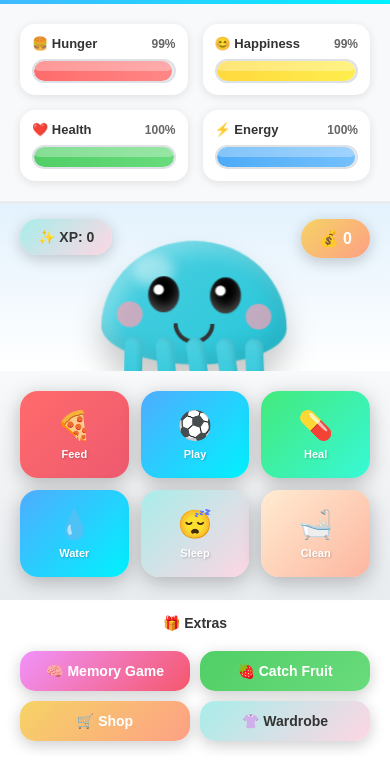
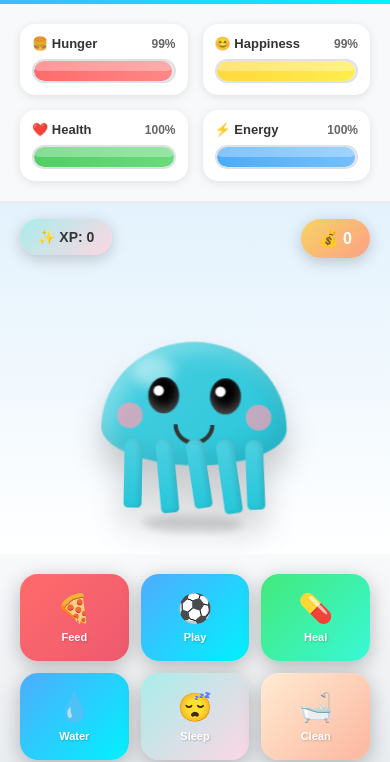
Before and after one commit to cryko98/wobbles, a plain HTML site: page index.html in a window 390 px wide. Shown: the part 88-850 px from the top of the page. Drawn offline with Linux system fonts and the light colour scheme.

Commit message:
Update index.html

```diff
--- a/index.html
+++ b/index.html
@@ -24,25 +24,25 @@
             background: linear-gradient(135deg, #667eea 0%, #764ba2 100%);
             display: flex;
             justify-content: center;
-            align-items: flex-start; /* Changed from center */
+            align-items: flex-start; /* Default for mobile */
             min-height: 100vh;
-            height: 100vh; /* Added */
-            overflow-y: hidden; /* Added */
+            /* REMOVED height: 100vh and overflow-y: hidden */
             padding: 0;
             -webkit-tap-highlight-color: transparent; /* Disable tap highlight */
         }
 
         .game-container {
             background: white;
-            border-radius: 0; /* Changed from 25px */
-            box-shadow: none; /* Changed from 0 25px 70px rgba(0,0,0,0.4) */
-            max-width: 450px;
+            border-radius: 0; /* Default for mobile */
+            box-shadow: none; /* Default for mobile */
+            max-width: 450px; /* Keep max-width for consistency */
             width: 100%;
-            overflow-y: hidden; /* Changed from overflow: hidden */
+            overflow-y: hidden; /* This just hides internal overflow, not body scroll */
             position: relative;
-            height: 100vh; /* Changed from min-height: 100vh */
-            display: flex; /* Added */
-            flex-direction: column; /* Added */
+            /* REMOVED height: 100vh */
+            min-height: 100vh; /* Make sure background fills at least screen height */
+            display: flex;
+            flex-direction: column;
         }
 
         /* --- Header --- */
@@ -162,11 +162,11 @@
 
         /* --- Pet Area --- */
         .pet-area {
-            padding: 10px 20px; /* Changed from 30px 20px */
+            padding: 10px 20px;
             text-align: center;
             background: linear-gradient(180deg, #e3f2fd 0%, #ffffff 100%);
-            flex: 1; /* Changed from min-height: 380px */
-            min-height: 0; /* Added to allow shrinking */
+            flex: 0 1 auto; /* Changed from flex: 1 */
+            min-height: 350px; /* Restored min-height */
             display: flex;
             flex-direction: column;
             justify-content: center;
@@ -240,7 +240,7 @@
             position: relative;
             cursor: pointer;
             transition: transform 0.2s;
-            /* margin-top: 20px; */ /* Removed */
+            margin-top: 20px; /* Restored margin for spacing */
             z-index: 1;
         }
         .wobbles-container:active { transform: scale(0.95); }
@@ -919,25 +919,24 @@
             body {
                 align-items: center; /* Restore centering */
                 padding: 20px; /* Restore padding */
-                height: auto; /* Reset body height */
-                overflow-y: auto; /* Restore scrolling */
+                /* height: auto; - Already default */
+                /* overflow-y: auto; - Already default */
             }
             .game-container {
-                height: auto; /* Reset container height */
+                /* height: auto; - Already default */
                 min-height: auto; /* Reset min-height */
                 border-radius: 25px; /* Restore border-radius */
                 box-shadow: 0 25px 70px rgba(0,0,0,0.4); /* Restore shadow */
-                overflow-y: hidden; /* Still hide overflow on desktop container */
             }
 
             .pet-area {
-                flex: 0 1 auto; /* Reset flex */
-                min-height: 380px; /* Restore min-height for desktop */
+                /* flex: 0 1 auto; - Already set */
+                min-height: 380px; /* Restore desktop min-height */
                 padding: 30px 20px; /* Restore padding for desktop */
             }
 
             .wobbles-container {
-                margin-top: 20px; /* Restore margin for desktop */
+                margin-top: 20px; /* Already set, but good for clarity */
             }
         }
 
```
